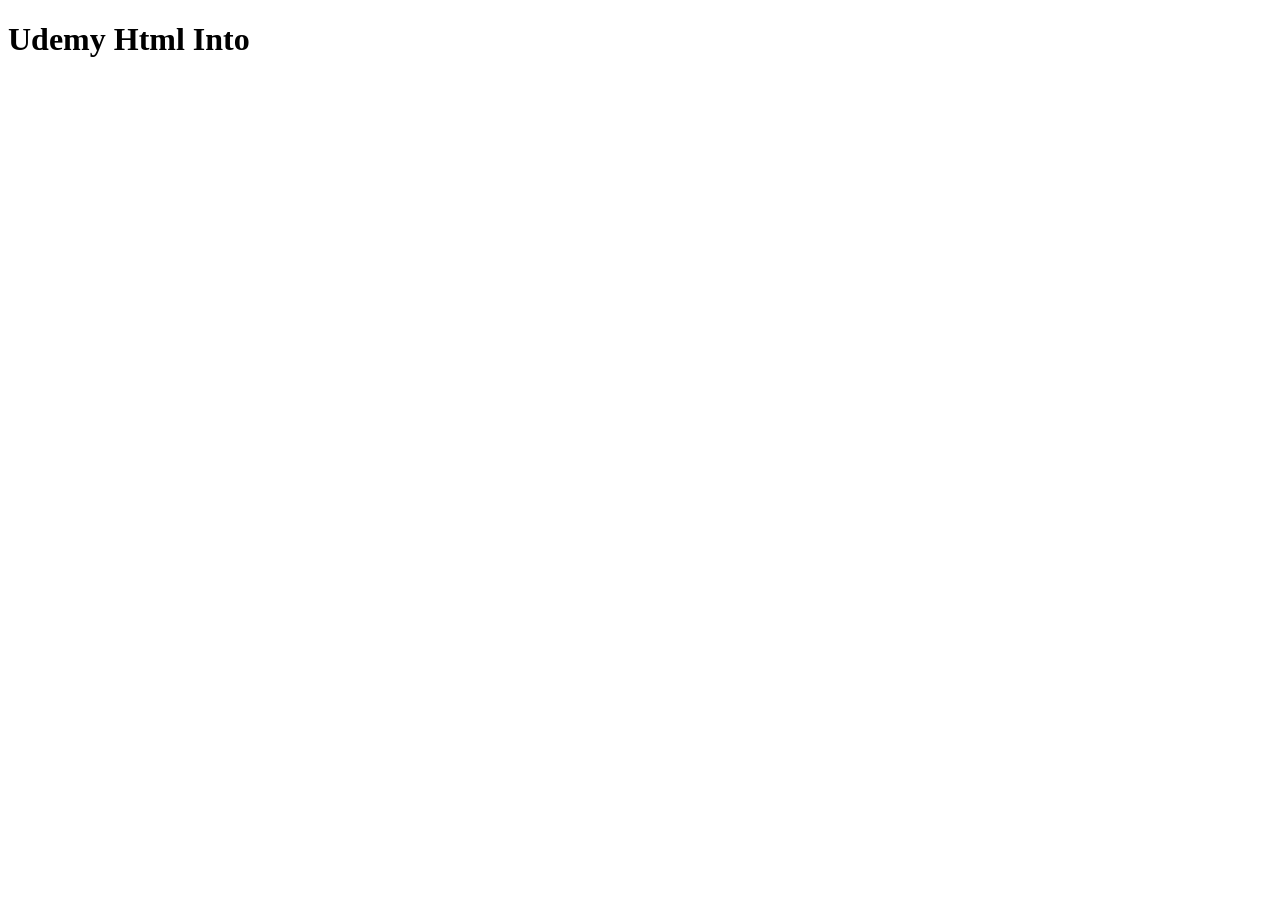
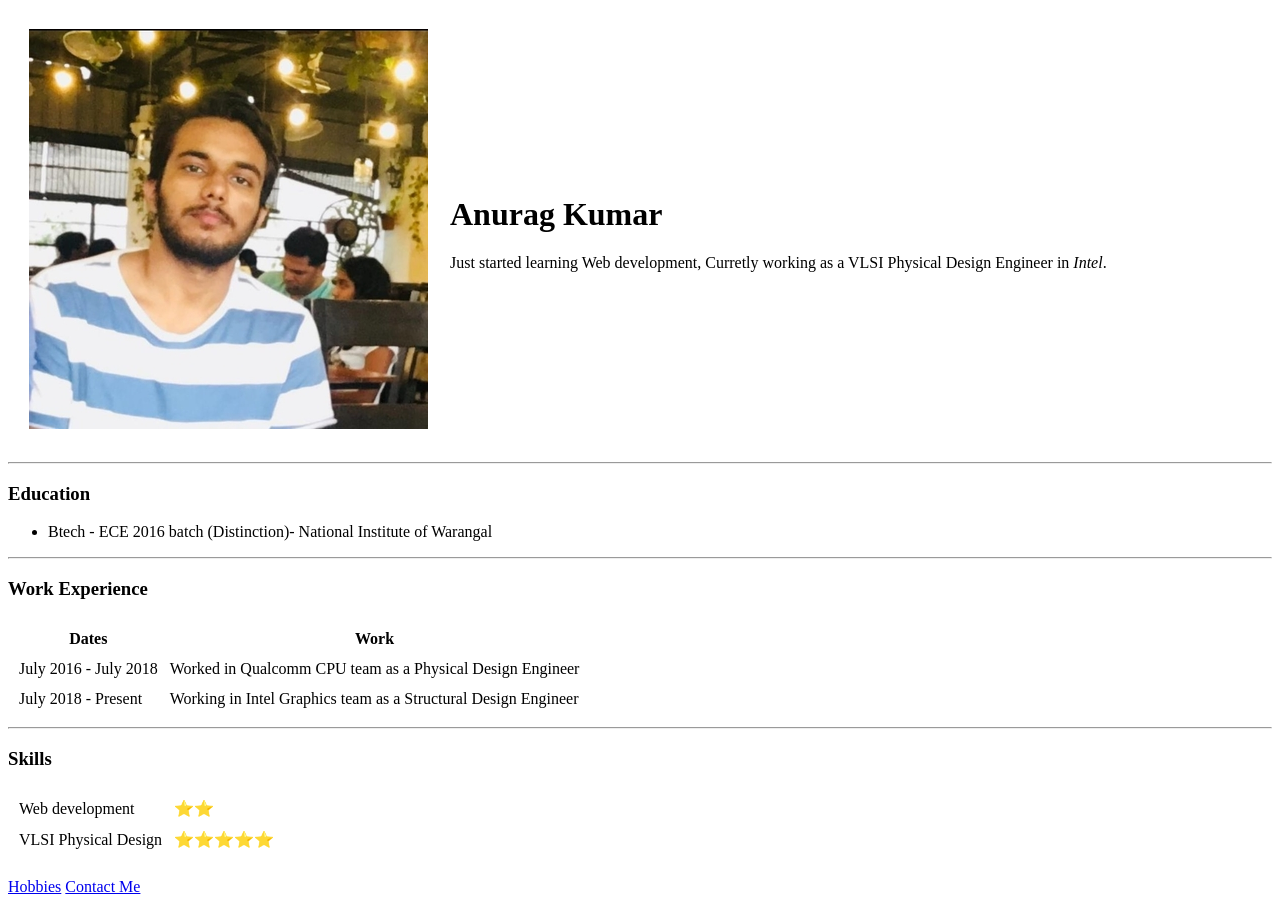
Before and after one commit to kkumaranurag/html_only_website, a plain HTML site: page index.html in a window 1280 px wide. Before the commit the page ends 800 px from the top, so only its background shows below. Drawn offline with Linux system fonts and the light colour scheme.

Commit message:
Uploading first demo website

```diff
--- a/index.html
+++ b/index.html
@@ -6,6 +6,63 @@
     <title>Intro website</title>
   </head>
   <body>
-    <h1>Udemy Html Into</h1>
+    <table cellspacing="20">
+      <tr>
+        <td>
+          <img src="anurag_profile.jpg.jpg" alt="Anurag's profile picture" />
+        </td>
+        <td>
+          <h1>Anurag Kumar</h1>
+          <p>
+            Just started learning Web development, Curretly working as a VLSI
+            Physical Design Engineer in <i>Intel</i>.
+          </p>
+        </td>
+      </tr>
+    </table>
+    <hr />
+    <h3>Education</h3>
+    <ul>
+      <li>
+        Btech - ECE 2016 batch (Distinction)- National Institute of Warangal
+      </li>
+    </ul>
+    <hr />
+    <h3>Work Experience</h3>
+    <table cellspacing="10">
+      <thead>
+        <tr>
+          <th>Dates</th>
+          <th>Work</th>
+        </tr>
+      </thead>
+      <tbody>
+        <tr>
+          <td>July 2016 - July 2018</td>
+          <td>Worked in Qualcomm CPU team as a Physical Design Engineer</td>
+        </tr>
+        <tr>
+          <td>July 2018 - Present</td>
+          <td>
+            Working in Intel Graphics team as a Structural Design Engineer
+          </td>
+        </tr>
+      </tbody>
+    </table>
+    <hr>
+    <table cellspacing="10">
+      <h3>Skills</h3>
+      <tr>
+        <td>Web development</td>
+        <td>⭐⭐</td>
+      </tr>
+      <tr>
+        <td>VLSI Physical Design</td>
+        <td>⭐⭐⭐⭐⭐</td>
+      </tr>
+    </table>
+    <br />
+    <a href="hobbies.html">Hobbies</a>
+    <a href="contact.html">Contact Me</a>
   </body>
 </html>
```
Also changed, not shown: contact.html (added, +26 -0 lines), hobbies.html (added, +15 -0 lines), anurag_profile.jpg.jpg (added).
